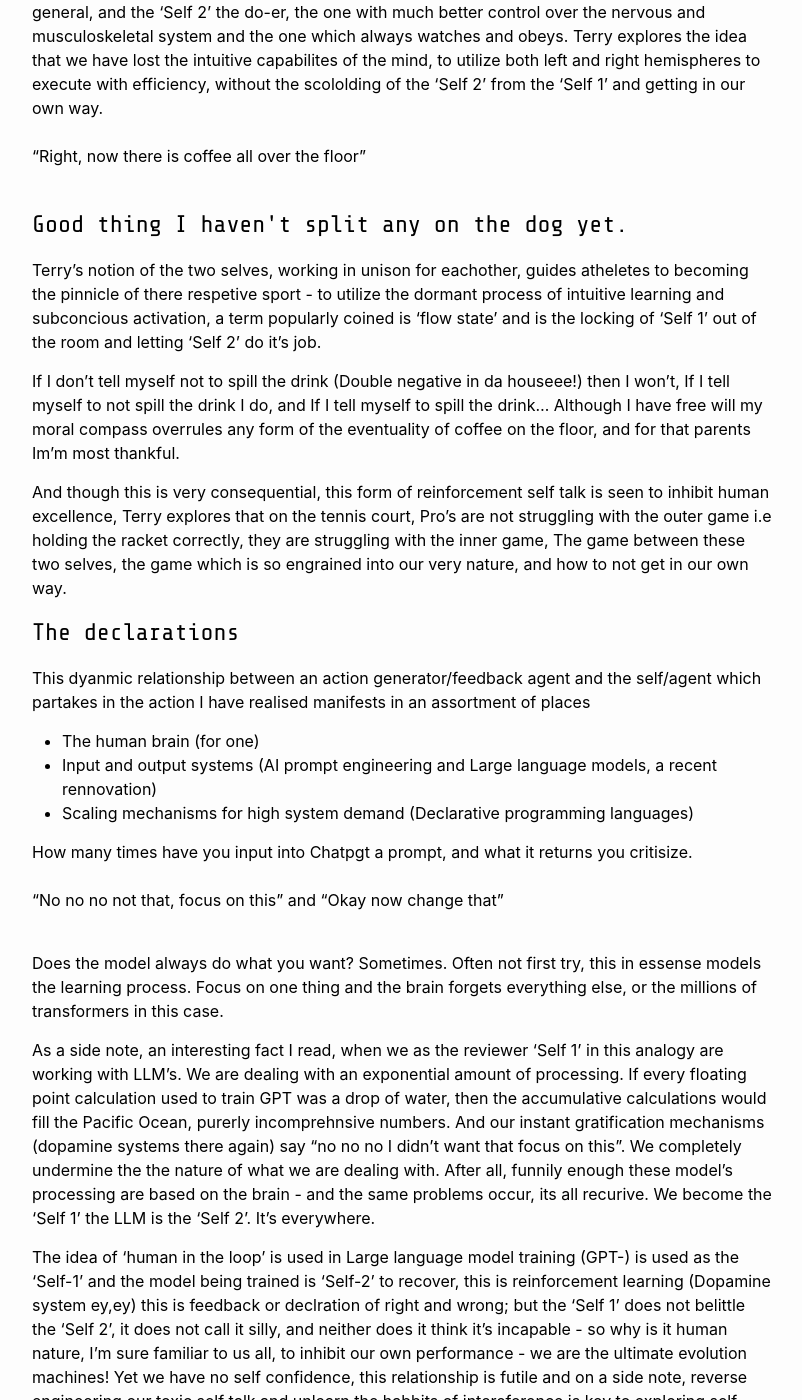
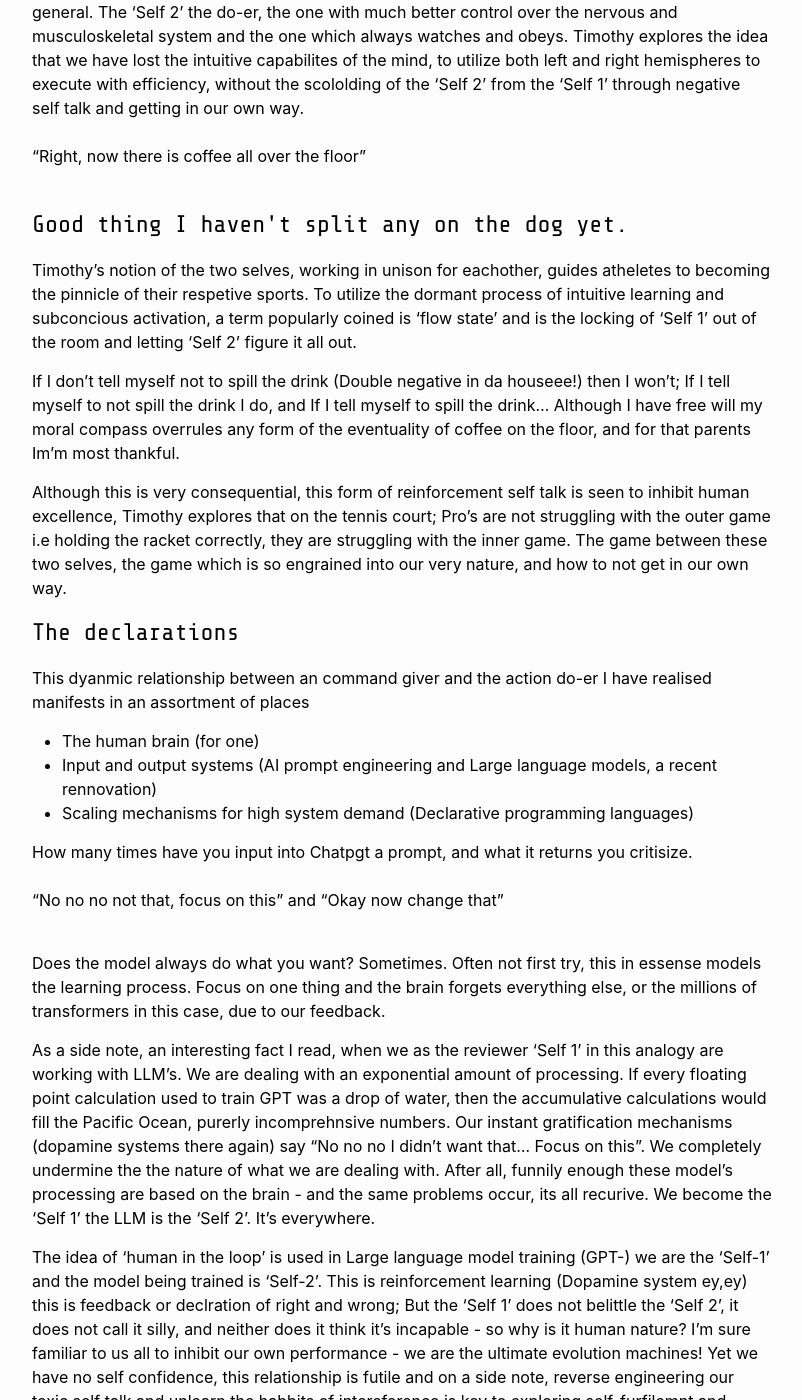
Before and after one commit to jamesgammo/jamesgammo.github.io, a Jekyll site: the page built from code/_posts/2024-10-11-fith-cs-post copy.markdown, in a window 1280 px wide and 1400 px high, scrolled down 1613 px. Shown: the whole window, without its empty margins (238-1040 px from the left). Built offline with Jekyll 4.4.1, drawn with Linux system fonts in a browser that asks for light colours; some of the changed text lies outside the part shown.

Commit message:
new blog post updated grammar

```diff
--- a/code/_posts/2024-10-11-fith-cs-post copy.markdown
+++ b/code/_posts/2024-10-11-fith-cs-post copy.markdown
@@ -7,11 +7,11 @@ category: CS
 
 Between the hours of 8am and 10am on a Sunday, chances are I'll be sitting with cinnamon porrdige and a coffee at my dining room table. This ordinary for me, and I hope many others, in the fact a repetitive task as monotonous as me telling you my breakfast routine doesn't make you bat an eye, if anything you will be wondering why just am I writing about it?
 
-It's human nature that, we do something once, and our brains yet feel comfortable with the task, we create a chain of thought, logic of events and there entailments and chronological momenents that we can refer back to, if we feel we ever feel like we are appraoching the same situation. This is the human mind, Do once and remember, do again and compare and routine, tailor our own unique experience to what makes us happy and prepare ourselves for the day, in my case of reference; this is the Sunday long run.
+It's human nature that, we do something once and our brains feel already comfortable with the task; we create a chain of thought, logic of events and their entailments, chronological momenents that we can refer back to if we feel we ever feel like we are appraoching the same situation. This is the human mind, do once and remember, do again and compare routine. Tailor our own unique experience to what makes us happy and prepare ourselves for the day, in my case of reference, the Sunday long run.
 
 <h1 style="font-family: 'Share Tech Mono'">Yes, that's a universal experience</h1>
 
-Now following is a very niche reference, I don't have comments on my blog posts <i>yet</i> so I'll hope this reference lands. In the disk world series Terry Pratchets, 'Wen the eternally suprised' a fictional character states, and in my opinion this is a hell of an opening:
+Now following is a very niche reference, I don't have comments on my blog posts <i>yet</i> so I'll hope this reference lands. In the disk world series Terry Pratchet's, 'Wen the eternally suprised' fictional character states, and in my opinion this is a hell of an opening:
 
 <p>
 Wen considered the nature of time and understood that the universe is, instant by instant, recreated anew. Therefore, he understood, there is in truth no past, only a memory of the past. Blink our eyes, and the world you see next did not exist when you closed them. Therefore, the only appropriate state of mind is surprise. The only state of the heart is joy. The sky you see now, you have never seen before
@@ -29,30 +29,30 @@ I hope these titles are quoting you - the readers - inner monolouge, and hope ev
 <br><br>
 "Don't drop it James"
 <br><br>
-I tell myself yet I have taken a hot drink upstairs hundreds of times - yet why on earth do I remind myself not to dribble luke warm coffee all on the strairs.
+I tell myself, yet I have taken a hot drink upstairs hundreds of times - yet why on earth do I remind myself not to dribble luke warm coffee all on the strairs?
 
-Inevitbly I do, and that's the point. My mind has taken hot drinks upstairs hundreds of times, spilling none, it knows exactly the finite motor control to balance a mug with drink - not saying I've got gyroscopic hands but I'm far enough down the chain of evolution to not spill - yet I do, when I get involved with myself.
+Inevitbly I do, and that's the point. My mind has taken hot drinks upstairs hundreds of times, spilling none; It knows exactly the finite motor control to balance a mug with drink - not saying I've got gyroscopic hands but I'm far enough down the chain of evolution to not spill any. Yet I do, when I get involved with myself.
 
 <h1 style="font-family: 'Share Tech Mono'">Nice story punk, you spill your drink</h1>
 
-I do! And do you also not question that fact, that when we tell ourselves to do something, we often end up doing the complete oppostite, like we tie our own shoe laces together and then take a step, or we put clingfilm at our own head height and walk into it....(I'm running out of 2000's pranks), it's this meta-awareness, the self-involvement and inter-communication practise which is the theme of todays post.
+I do! And do you also not question that fact? That when we tell ourselves to do something, we often end up doing the complete oppostite. Like we tie our own shoe laces together and then take a step, or we put clingfilm at our own head height and walk into it.... (I'm running out of 2000's pranks) It's this meta-awareness, the self-involvement and inter-communication practise which is the theme of todays post.
 
-The book 'The inner game of Tennis' by Timothy Galleway encapsulates this perfectly, He calls it the 'Self 1' and 'Self 2' The self 1 being the concious, decision making command generating general, and the 'Self 2' the do-er, the one with much better control over the nervous and musculoskeletal system and the one which always watches and obeys. Terry explores the idea that we have lost the intuitive capabilites of the mind, to utilize both left and right hemispheres to execute with efficiency, without the scololding of the 'Self 2' from the 'Self 1' and getting in our own way.
+The book 'The inner game of Tennis' by Timothy Galleway encapsulates this perfectly, He calls it the 'Self 1' and 'Self 2' The 'Self 1' being the concious, decision making command generating general. The 'Self 2' the do-er, the one with much better control over the nervous and musculoskeletal system and the one which always watches and obeys. Timothy explores the idea that we have lost the intuitive capabilites of the mind, to utilize both left and right hemispheres to execute with efficiency, without the scololding of the 'Self 2' from the 'Self 1' through negative self talk and getting in our own way.
 <br><br>
 "Right, now there is coffee all over the floor"
 <br><br>
 
 <h1 style="font-family: 'Share Tech Mono'">Good thing I haven't split any on the dog yet.</h1>
 
-Terry's notion of the two selves, working in unison for eachother, guides atheletes to becoming the pinnicle of there respetive sport - to utilize the dormant process of intuitive learning and subconcious activation, a term popularly coined is 'flow state' and is the locking of 'Self 1' out of the room and letting 'Self 2' do it's job.
+Timothy's notion of the two selves, working in unison for eachother, guides atheletes to becoming the pinnicle of their respetive sports. To utilize the dormant process of intuitive learning and subconcious activation, a term popularly coined is 'flow state' and is the locking of 'Self 1' out of the room and letting 'Self 2' figure it all out.
 
-If I don't tell myself not to spill the drink (Double negative in da houseee!) then I won't, If I tell myself to not spill the drink I do, and If I tell myself to spill the drink... Although I have free will my moral compass overrules any form of the eventuality of coffee on the floor, and for that parents Im'm most thankful.
+If I don't tell myself not to spill the drink (Double negative in da houseee!) then I won't; If I tell myself to not spill the drink I do, and If I tell myself to spill the drink... Although I have free will my moral compass overrules any form of the eventuality of coffee on the floor, and for that parents Im'm most thankful.
 
-And though this is very consequential, this form of reinforcement self talk is seen to inhibit human excellence, Terry explores that on the tennis court, Pro's are not struggling with the outer game i.e holding the racket correctly, they are struggling with the inner game, The game between these two selves, the game which is so engrained into our very nature, and how to not get in our own way.
+Although this is very consequential, this form of reinforcement self talk is seen to inhibit human excellence, Timothy explores that on the tennis court; Pro's are not struggling with the outer game i.e holding the racket correctly, they are struggling with the inner game. The game between these two selves, the game which is so engrained into our very nature, and how to not get in our own way.
 
 <h1 style="font-family: 'Share Tech Mono'">The declarations</h1>
 
-This dyanmic relationship between an action generator/feedback agent and the self/agent which partakes in the action I have realised manifests in an assortment of places
+This dyanmic relationship between an command giver and the action do-er I have realised manifests in an assortment of places
 - The human brain (for one)
 - Input and output systems (AI prompt engineering and Large language models, a recent rennovation)
 - Scaling mechanisms for high system demand (Declarative programming languages)
@@ -62,19 +62,26 @@ How many times have you input into Chatpgt a prompt, and what it returns you cri
 "No no no not that, focus on this" and "Okay now change that"
 <br><br>
 
-Does the model always do what you want? Sometimes. Often not first try, this in essense models the learning process. Focus on one thing and the brain forgets everything else, or the millions of transformers in this case.
+Does the model always do what you want? Sometimes. Often not first try, this in essense models the learning process. Focus on one thing and the brain forgets everything else, or the millions of transformers in this case, due to our feedback.
 
-As a side note, an interesting fact I read, when we as the reviewer 'Self 1' in this analogy are working with LLM's. We are dealing with an exponential amount of processing. If every floating point calculation used to train GPT was a drop of water, then the accumulative calculations would fill the Pacific Ocean, purerly incomprehnsive numbers. And our instant gratification mechanisms (dopamine systems there again) say "no no no I didn't want that focus on this". We completely undermine the the nature of what we are dealing with. After all, funnily enough these model's processing are based on the brain - and the same problems occur, its all recurive. We become the 'Self 1' the LLM is the 'Self 2'. It's everywhere.
+As a side note, an interesting fact I read, when we as the reviewer 'Self 1' in this analogy are working with LLM's. We are dealing with an exponential amount of processing. If every floating point calculation used to train GPT was a drop of water, then the accumulative calculations would fill the Pacific Ocean, purerly incomprehnsive numbers. Our instant gratification mechanisms (dopamine systems there again) say "No no no I didn't want that... Focus on this". We completely undermine the the nature of what we are dealing with. After all, funnily enough these model's processing are based on the brain - and the same problems occur, its all recurive. We become the 'Self 1' the LLM is the 'Self 2'. It's everywhere.
 
-The idea of 'human in the loop' is used in Large language model training (GPT-) is used as the 'Self-1' and the model being trained is 'Self-2' to recover, this is reinforcement learning (Dopamine system ey,ey) this is feedback or declration of right and wrong; but the 'Self 1' does not belittle the 'Self 2', it does not call it silly, and neither does it think it's incapable - so why is it human nature, I'm sure familiar to us all, to inhibit our own performance - we are the ultimate evolution machines! Yet we have no self confidence, this relationship is futile and on a side note, reverse engineering our toxic self talk and unlearn the habbits of intereference is key to exploring self-furfilemnt and enjoyment of all.
+The idea of 'human in the loop' is used in Large language model training (GPT-) we are the 'Self-1' and the model being trained is 'Self-2'. This is reinforcement learning (Dopamine system ey,ey) this is feedback or declration of right and wrong; But the 'Self 1' does not belittle the 'Self 2', it does not call it silly, and neither does it think it's incapable - so why is it human nature? I'm sure familiar to us all to inhibit our own performance - we are the ultimate evolution machines! Yet we have no self confidence, this relationship is futile and on a side note, reverse engineering our toxic self talk and unlearn the habbits of intereference is key to exploring self-furfilemnt and enjoyment of all.
 
-To cover, there are many ways to train a LLM, Supervised learning and Unsupervised learning - and I bet you can guess which has feedback systems and which doesn't and consequentially which improves by discovering new pattterns and relationships in raw, unlabled data.
-
+To cover, there are many ways to train a LLM, Supervised learning and Unsupervised learning - and I bet you can guess which has feedback systems (supervised)and which doesn't(unsupervised) and consequentially which is compartively better at discovering new pattterns and relationships in raw, unlabled data (unsupervised).
+<br><br>
+<i>I put the anwsers in brackets on a final read... Realised it wasn't that clear</i>
+<br><br>
 <h1 style="font-family: 'Share Tech Mono'">So declration... It's the future</h1>
 
 This whistlestop of an obserever and machine agents, the exploration of selves and model training is just the tip of the iceberg. Genetic programming, a declaritve means of solving a problem by defining scope and requirements, and letting the 'program' learn the best solution architecuture is an established method of problem solving for both P,NP and NP hard problems, which is another blog post in itself.
 
-As a taster, if we figure out how to compelte super mario in optimal time, the cure for cancer is there as well. Stay tuned.
+As a taster, if we figure out how to compelete super mario in Polynomial time, the cure for cancer is there as well (theoretically... Not my words). Stay tuned.
+<br>
+<a class="no-padding-paragraph headertut" href="https://medium.com/@jaltamiranobello/the-computational-complexity-of-super-mario-bros-is-it-np-hard-ca7cab26bbed">Mario Link</a><br>
+
+<a class="no-padding-paragraph headertut" href="https://tomrocksmaths.com/wp-content/uploads/2022/05/untitled-document-google-docs.pdf">NP hard Medicine</a><br>
+
 
 <h1 style="font-family: 'Share Tech Mono'">Conclude and shut up</h1>
 
```
Also changed, not shown: other parts of code/_posts/2024-10-11-fith-cs-post copy.markdown (+1 -1 lines).
